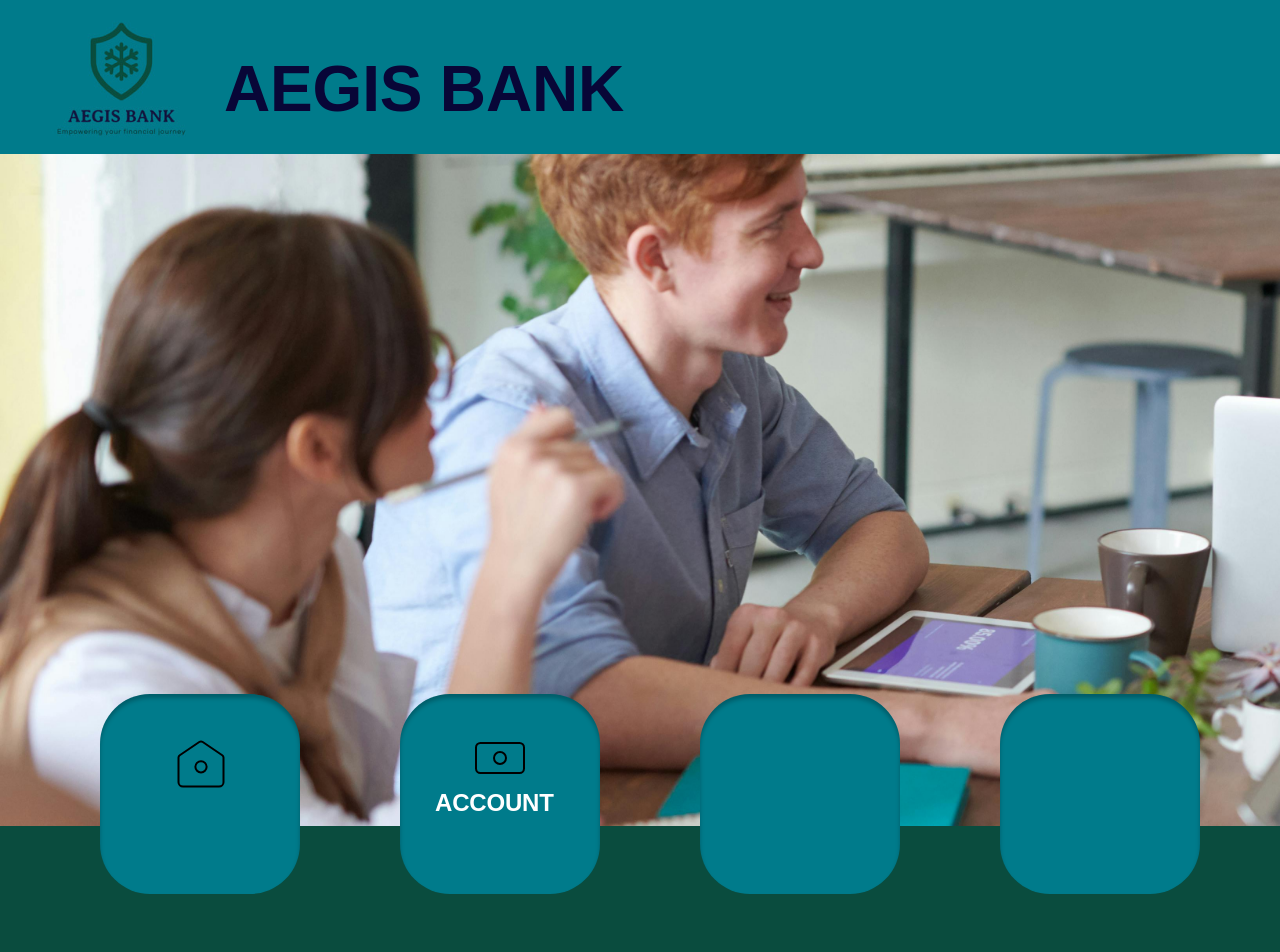
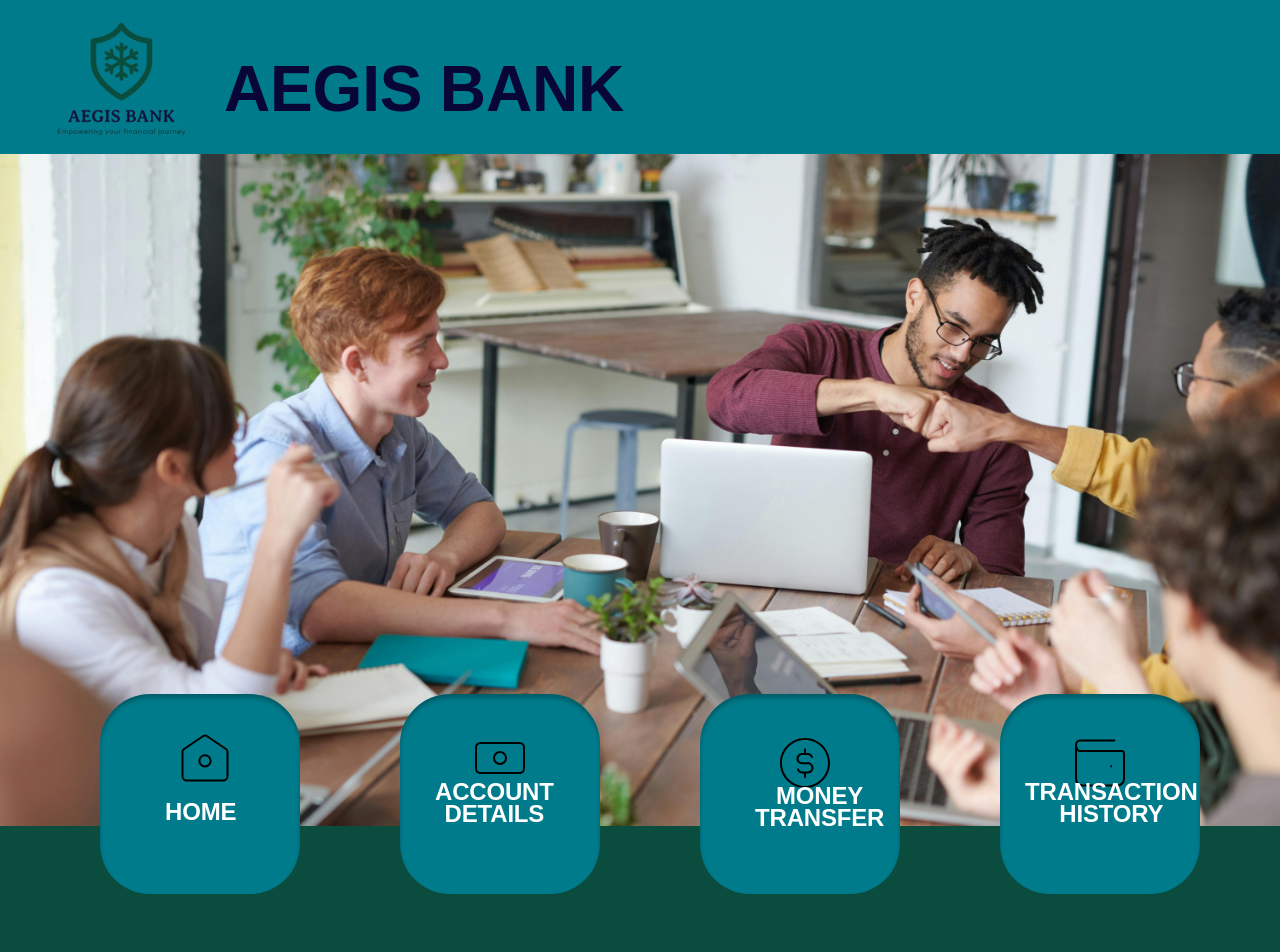
Before and after one commit to Semini-Sawbhagya/Aegis-Bank, a React (Create React App) app in the folder client/my-app/: page /dashboard in a window 1280 px wide. Shown: the top 952 px of the page. Built offline with nearby package versions, Linux system fonts and the light colour scheme.

Commit message:
Modified

```diff
--- a/client/my-app/src/components/user/dashboard/UserDashboard.css
+++ b/client/my-app/src/components/user/dashboard/UserDashboard.css
@@ -3,10 +3,11 @@
   box-sizing: border-box;
 }
 .desktop-1 {
+  display:flex;
   background: #0a4c56;
-  height: 1024px;
+  height: 100vh;
   width: 2350px;
-  position: relative;
+  /*position:  fixed;*/
   overflow: hidden;
 }
 .rectangle-6 {
@@ -196,13 +197,7 @@
   left: 91px;
   top: 734px;
 }
-.home-01 {
-  flex-shrink: 0;
-  width: 60px;
-  height: 60px;
-  position: relative;
-  overflow: visible;
-}
+
 .text {
   color: #000000;
   text-align: left;
@@ -239,6 +234,7 @@
   color: #ffffff;
   text-align: left;
   font-family: "Inter-SemiBold", sans-serif;
+  text-align: center;
   font-size: 24px;
   line-height: 22px;
   letter-spacing: -0.18px;
@@ -252,27 +248,30 @@
   align-items: center;
   justify-content: flex-start;
 }
-.details {
+.trans{
   color: #ffffff;
   text-align: left;
   font-family: "Inter-SemiBold", sans-serif;
+  text-align: center;
   font-size: 24px;
   line-height: 22px;
   letter-spacing: -0.18px;
   font-weight: 600;
   position: absolute;
-  left: 450px;
-  top: 832px;
+  left: 1025px;
+  top: 788px;
   width: 162px;
-  height: 35px;
+  height: 30px;
   display: flex;
   align-items: center;
   justify-content: flex-start;
 }
+
 .money {
   color: #ffffff;
   text-align: left;
   font-family: "Inter-SemiBold", sans-serif;
+  text-align: center;
   font-size: 24px;
   line-height: 22px;
   letter-spacing: -0.18px;
@@ -286,57 +285,7 @@
   align-items: center;
   justify-content: flex-start;
 }
-.transfer {
-  color: #ffffff;
-  text-align: left;
-  font-family: "Inter-SemiBold", sans-serif;
-  font-size: 24px;
-  line-height: 22px;
-  letter-spacing: -0.18px;
-  font-weight: 600;
-  position: absolute;
-  left: 740px;
-  top: 836px;
-  width: 173px;
-  height: 29px;
-  display: flex;
-  align-items: center;
-  justify-content: flex-start;
-}
-.transaction {
-  color: #ffffff;
-  text-align: left;
-  font-family: "Inter-SemiBold", sans-serif;
-  font-size: 24px;
-  line-height: 22px;
-  letter-spacing: -0.18px;
-  font-weight: 600;
-  position: absolute;
-  left: 1010px;
-  top: 803px;
-  width: 200px;
-  height: 23px;
-  display: flex;
-  align-items: center;
-  justify-content: flex-start;
-}
-.history {
-  color: #ffffff;
-  text-align: left;
-  font-family: "Inter-SemiBold", sans-serif;
-  font-size: 24px;
-  line-height: 22px;
-  letter-spacing: -0.18px;
-  font-weight: 600;
-  position: absolute;
-  left:1050px;
-  top: 835px;
-  width: 146px;
-  height: 29px;
-  display: flex;
-  align-items: center;
-  justify-content: flex-start;
-}
+
 .loans {
   color: #ffffff;
   text-align: left;
@@ -354,6 +303,14 @@
   align-items: center;
   justify-content: flex-start;
 }
+.home-01{
+  width: 60px;
+  height: 60px;
+  position: absolute;
+  left: 175px;
+  top: 728px;
+  overflow: visible;
+}
 .bank-note-01 {
   width: 60px;
   height: 60px;
@@ -370,43 +327,22 @@
   top: 733px;
   overflow: visible;
 }
-.frame-20 {
-  display: flex;
-  flex-direction: row;
-  gap: 12px;
-  align-items: center;
-  justify-content: flex-start;
-  width: 54px;
+.wallet-020{
+  width: 60px;
+  height: 60px;
   position: absolute;
   left: 1070px;
-  top: 734px;
+  top: 733px;
+  overflow: visible;
 }
-.wallet-02 {
-  flex-shrink: 0;
+
+.bag-04 {
   width: 60px;
   height: 60px;
   position: relative;
+  left: 1380px;
+  top: 733px;
   overflow: visible;
-}
-.frame-16 {
-  display: flex;
-  flex-direction: row;
-  gap: 12px;
-  align-items: center;
-  justify-content: flex-start;
-  position: absolute;
-  left: 1375px;
-  top: 733px;
-}
-.bag-04 {
-  flex-shrink: 0;
-  width: 60px;
-  height: 60px;
-  position: relative;
-  overflow: visible;
-}
-.home-01{
-  left: 80px;
 }
 .aegis-bank {
   color: #080637;
--- a/client/my-app/src/components/user/dashboard/UserDashboard.jsx
+++ b/client/my-app/src/components/user/dashboard/UserDashboard.jsx
@@ -1,4 +1,5 @@
 import React, { useState } from 'react';
+import { Routes, Route, Link, useNavigate } from 'react-router-dom';
 import MoneyTransfer from '../MoneyTransfer/MoneyTransfer';  // Adjust the path based on your folder structure
 import backgroundImage from '../../../assets/background.jpg';
 import logo from '../../../assets/image-40.png';
@@ -16,16 +17,10 @@
   const [activePage, setActivePage] = useState('home'); // State for active page
 
   // Render content based on activePage
-  const renderContent = () => {
-    switch (activePage) {
-      case 'home':
-        return <div>Welcome to Aegis Bank Dashboard!</div>;
-      case 'moneyTransfer':
-        return <MoneyTransfer />;
-      default:
-        return <div>Select a page</div>;
-    }
-  };
+
+  const menuItems=[
+    {path: '/dashboard/account-details',img:account,text: 'Account-details'}
+  ];
 
   return (
     <div>
@@ -60,37 +55,67 @@
         <div className="rectangle-12"></div>
 
         {/* Home */}
-        <div className="frame-27" onClick={() => setActivePage('home')}>
+        <div>
+          <Link to= "/Money Tranfer">
           <img className="home-01" src={home} alt="Home" />
-          <div className="home">HOME</div>
-        </div>
-
-        {/* Money Transfer */}
-        <div className="frame-20" onClick={() => setActivePage('moneyTransfer')}>
-          <img className="currency-coin-dollar" src={money} alt="Money Transfer" />
-          <div className="money">MONEY</div>
-          <div className="transfer">TRANSFER</div>
+          </Link>
+          <div className='home'>
+            HOME
+          </div>
         </div>
 
         {/* Account */}
         <div>
-          <img className="bank-note-01" src={account} alt="Account" />
-          <div className="account">ACCOUNT</div>
+          <Link to="/MoneyTansfer">
+            <img className="bank-note-01" src={account} alt="Account" />
+          </Link>
+          <div className="account">
+            ACCOUNT <br /> DETAILS
+          </div>
+        </div>
+
+        {/* Money Transfer */}
+<div>
+  <Link to="/dashboard/money-transfer">
+    <img className="currency-coin-dollar" src={money} alt="Money Transfer" />
+  </Link>
+  <div className="money">
+    MONEY <br /> TRANSFER
+  </div>
+</div>
+
+
+
+        {/*Transaction History*/}
+        <div>
+          <Link to="/MoneyTansfer">
+          <img className="wallet-020" src={trans} alt="Transaction History" />
+          </Link>
+          <div className="trans">
+            TRANSACTION <br /> HISTORY
+          </div>
         </div>
 
         {/* Loans */}
-        <div className="frame-16">
+        <div>
+          <Link to="/MoneyTansfer">
           <img className="bag-04" src={loans} alt="Loans" />
-          <div className="loans">LOANS</div>
+          </Link>
+          <div className="loans">
+            Loans
+          </div>
         </div>
 
         <div className="aegis-bank">AEGIS BANK</div>
       </div>
 
-      {/* Render selected page */}
-      <div className="content-area">{renderContent()}</div>
+      <Routes>
+        <Route path="/money-transfer" element={<MoneyTransfer />} />
+      </Routes>
     </div>
   );
 };
 
+
+
 export default UserDashboard;
```
